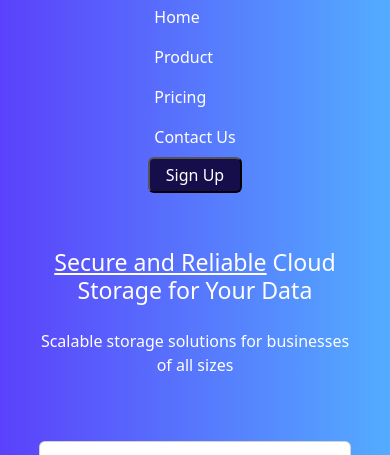
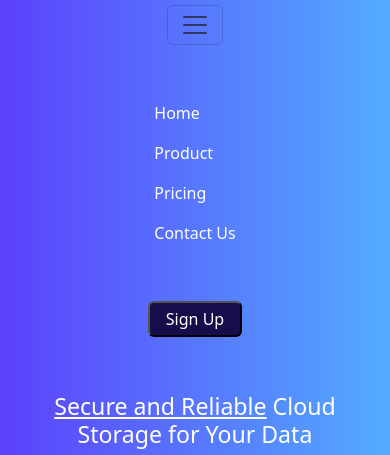
Before and after one commit to fakaha/Web-Journey, a plain HTML site: page index.html in a window 390 px wide. Shown: the part 139-594 px from the top of the page. Drawn offline with nearby package versions, Linux system fonts and the light colour scheme.

Commit message:
fix mobile view at navbar

```diff
--- a/index.html
+++ b/index.html
@@ -21,7 +21,7 @@
 
 
     <nav class="navbar navbar-expand-lg mt-5 mb-5 d-flex flex-column flex-lg-row">
-        <div class="container d-flex flex-column flex-lg-row">
+        <div class="container d-flex flex-column flex-lg-row gap-5">
             <a class="navbar-brand text-white" href="#">Strawrage</a>
             <button class="navbar-toggler" type="button" data-bs-toggle="collapse" data-bs-target="#navbarNav"
                 aria-controls="navbarNav" aria-expanded="false" aria-label="Toggle navigation">
```
